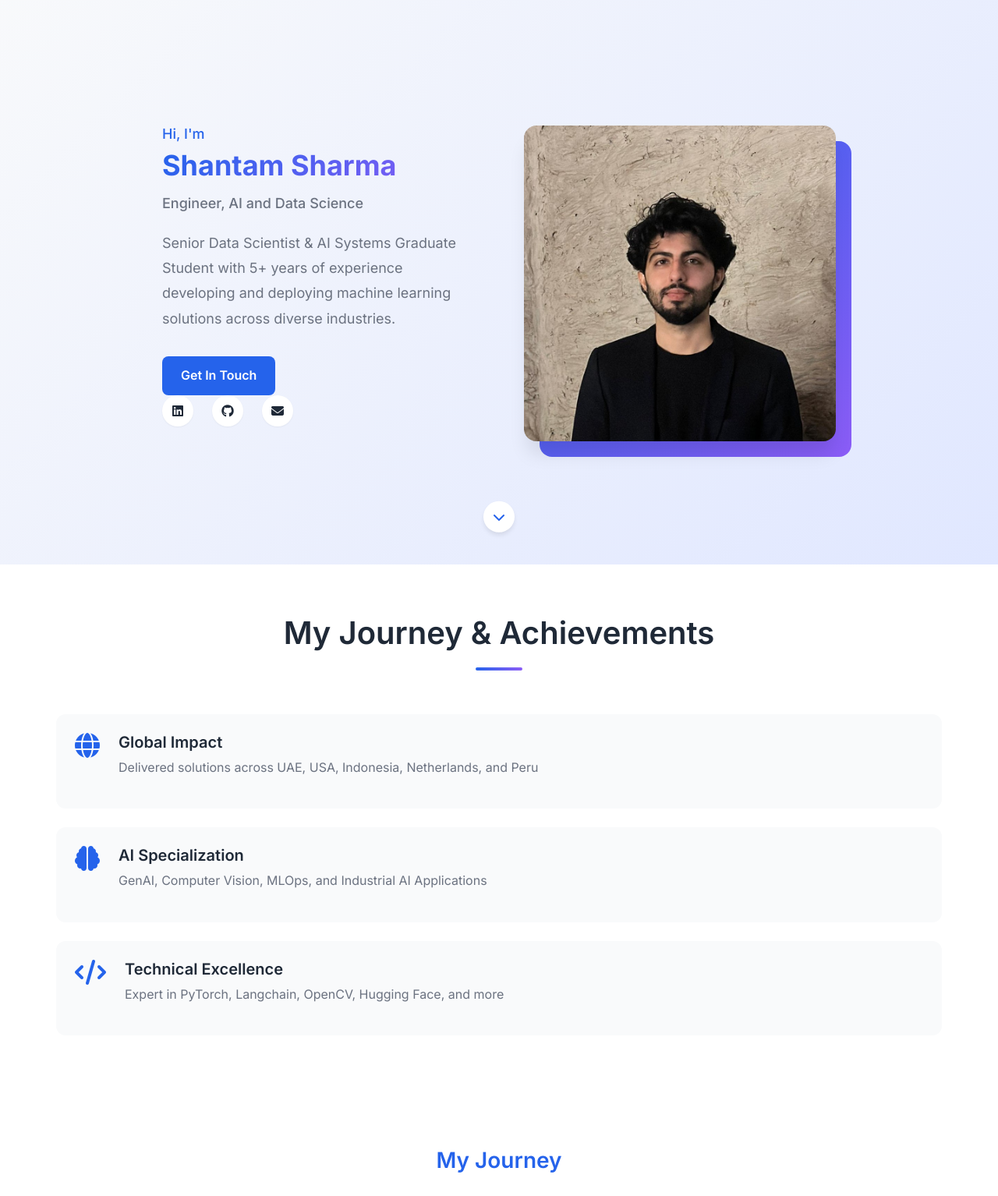
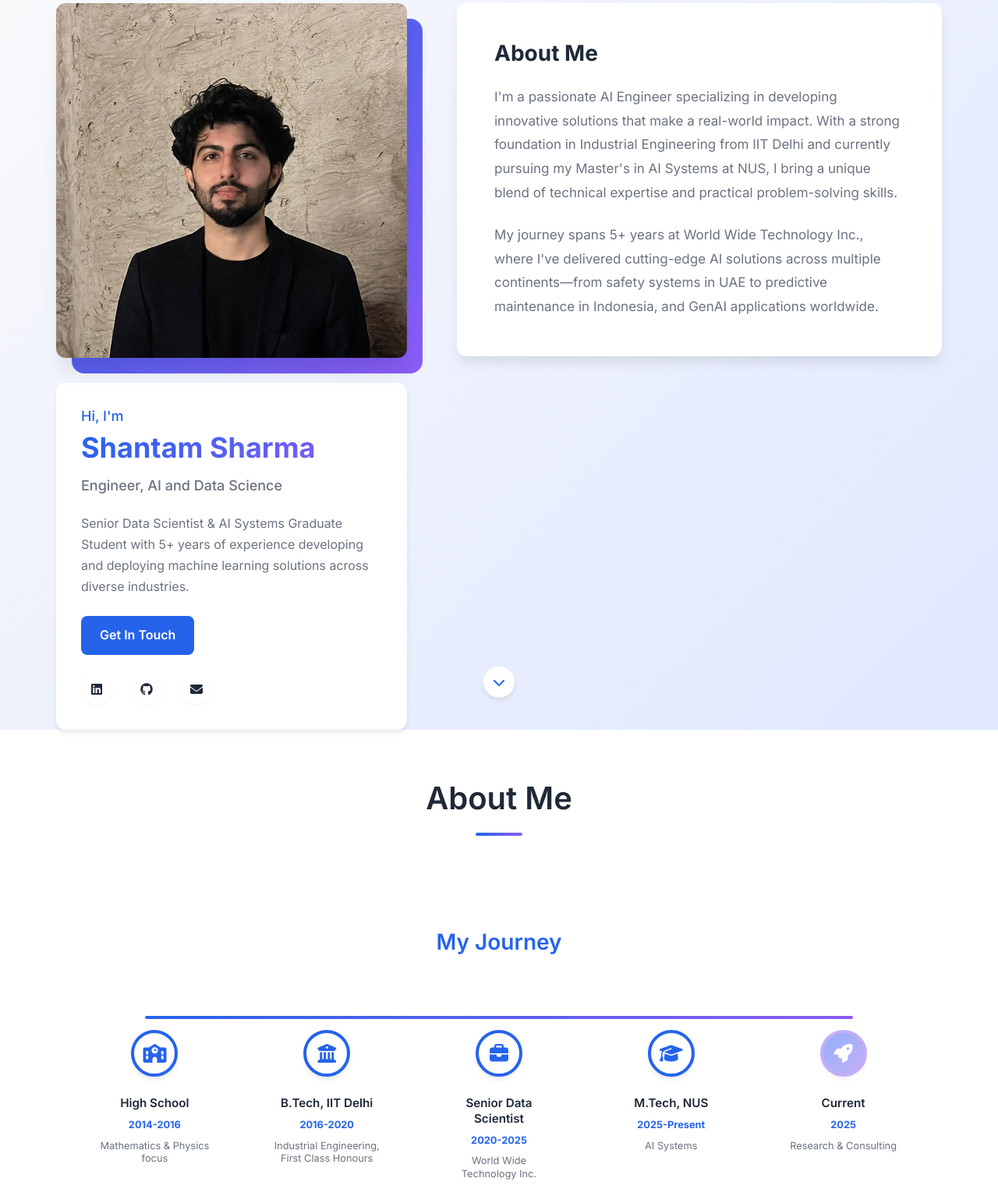
Before and after one commit to shantam98/shantam98.github.io, a plain HTML site: page index.html in a window 1280 px wide. Shown: the part 127-1661 px from the top of the page at 78% size. Drawn offline with Linux system fonts and the light colour scheme.

```diff
--- a/index.html
+++ b/index.html
@@ -62,7 +62,14 @@
     <section id="home" class="hero">
         <div class="container hero-container">
             <div class="hero-content">
-                <div class="hero-text">
+                <div class="hero-left">
+                    <div class="hero-image">
+                        <div class="image-wrapper">
+                            <img src="assets/linkedIN.jpg" alt="Shantam Sharma">
+                            <div class="image-backdrop"></div>
+                        </div>
+                    </div>
+                    <div class="hero-intro">
                         <h1 class="hero-title">
                             <span class="greeting">Hi, I'm</span>
                             <span class="name">Shantam Sharma</span>
@@ -87,10 +94,21 @@
                             </a>
                         </div>
                     </div>
-                <div class="hero-image">
-                    <div class="image-wrapper">
-                        <img src="assets/linkedIN.jpg" alt="Shantam Sharma">
-                        <div class="image-backdrop"></div>
+                </div>
+                <div class="hero-right">
+                    <div class="hero-about">
+                        <h3>About Me</h3>
+                        <p>
+                            I'm a passionate AI Engineer specializing in developing innovative solutions that
+                            make a real-world impact. With a strong foundation in Industrial Engineering from
+                            IIT Delhi and currently pursuing my Master's in AI Systems at NUS, I bring a unique
+                            blend of technical expertise and practical problem-solving skills.
+                        </p>
+                        <p>
+                            My journey spans 5+ years at World Wide Technology Inc., where I've delivered
+                            cutting-edge AI solutions across multiple continents—from safety systems in UAE
+                            to predictive maintenance in Indonesia, and GenAI applications worldwide.
+                        </p>
                     </div>
                 </div>
             </div>
@@ -105,32 +123,8 @@
     <!-- About Section -->
     <section id="about" class="section about-section">
         <div class="container">
-            <h2 class="section-title">My Journey & Achievements</h2>
+            <h2 class="section-title">About Me</h2>
             <div class="about-content">
-                <div class="about-highlights">
-                    <div class="highlight-item">
-                        <i class="fas fa-globe"></i>
-                        <div>
-                            <h4>Global Impact</h4>
-                            <p>Delivered solutions across UAE, USA, Indonesia, Netherlands, and Peru</p>
-                        </div>
-                    </div>
-                    <div class="highlight-item">
-                        <i class="fas fa-brain"></i>
-                        <div>
-                            <h4>AI Specialization</h4>
-                            <p>GenAI, Computer Vision, MLOps, and Industrial AI Applications</p>
-                        </div>
-                    </div>
-                    <div class="highlight-item">
-                        <i class="fas fa-code"></i>
-                        <div>
-                            <h4>Technical Excellence</h4>
-                            <p>Expert in PyTorch, Langchain, OpenCV, Hugging Face, and more</p>
-                        </div>
-                    </div>
-                </div>
-
                 <!-- Horizontal Timeline -->
                 <div class="horizontal-timeline">
                     <h3 class="timeline-heading">My Journey</h3>
--- a/styles.css
+++ b/styles.css
@@ -377,9 +377,12 @@ img {
 
 .hero-content {
     display: grid;
-    grid-template-columns: 400px 1fr;
+    grid-template-columns: 450px 1fr;
     gap: var(--spacing-2xl);
     align-items: start;
+    width: 100%;
+    max-width: 1400px;
+    margin: 0 auto;
 }
 
 .hero-left {
@@ -390,6 +393,10 @@ img {
 
 .hero-intro {
     animation: fadeInUp 0.8s ease;
+    background-color: var(--bg-primary);
+    padding: var(--spacing-lg);
+    border-radius: var(--radius-lg);
+    box-shadow: var(--shadow-md);
 }
 
 .hero-right {
@@ -401,6 +408,7 @@ img {
     padding: var(--spacing-xl);
     border-radius: var(--radius-lg);
     box-shadow: var(--shadow-lg);
+    height: 100%;
 }
 
 .hero-about h3 {
@@ -415,6 +423,10 @@ img {
     line-height: 1.8;
     color: var(--text-secondary);
     margin-bottom: var(--spacing-md);
+}
+
+.hero-about p:last-child {
+    margin-bottom: 0;
 }
 
 .hero-text {
@@ -448,15 +460,17 @@ img {
 }
 
 .hero-description {
-    font-size: 1.125rem;
-    line-height: 1.8;
-    margin-bottom: var(--spacing-lg);
+    font-size: 1rem;
+    line-height: 1.7;
+    margin-bottom: var(--spacing-md);
+    color: var(--text-secondary);
 }
 
 .hero-buttons {
     display: flex;
     gap: var(--spacing-md);
-    margin-top: var(--spacing-lg);
+    margin-top: var(--spacing-md);
+    margin-bottom: var(--spacing-md);
 }
 
 .hero-social {
@@ -491,15 +505,17 @@ img {
 .image-wrapper {
     position: relative;
     width: 100%;
-    max-width: 400px;
+    max-width: 450px;
 }
 
 .image-wrapper img {
     width: 100%;
-    border-radius: var(--radius-xl);
+    height: auto;
+    border-radius: var(--radius-lg);
     box-shadow: var(--shadow-xl);
     position: relative;
     z-index: 2;
+    display: block;
 }
 
 .image-backdrop {
```
Also changed, not shown: assets/favicon.ico (added). Lines whose indentation alone changed are shown as unchanged.
